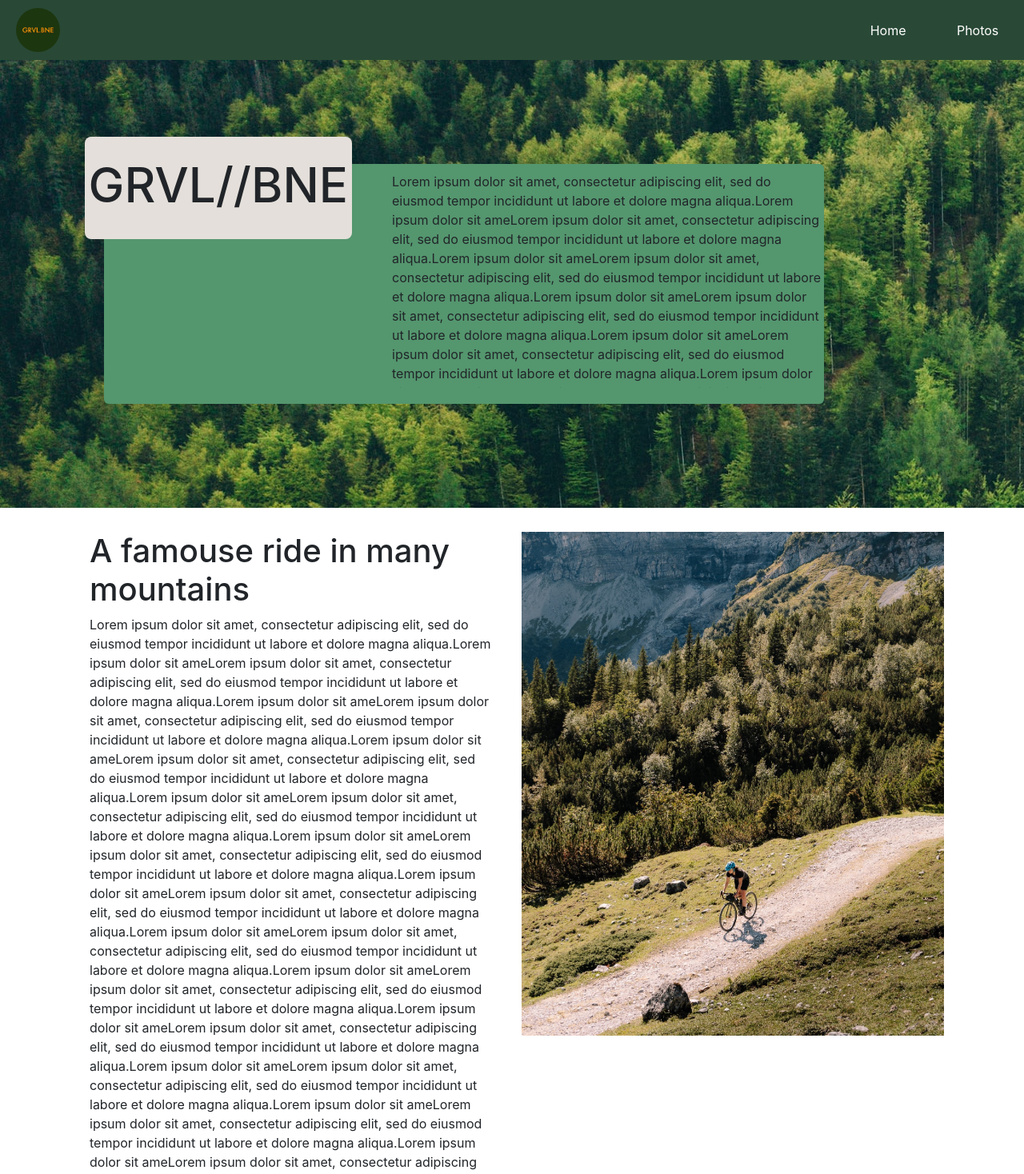
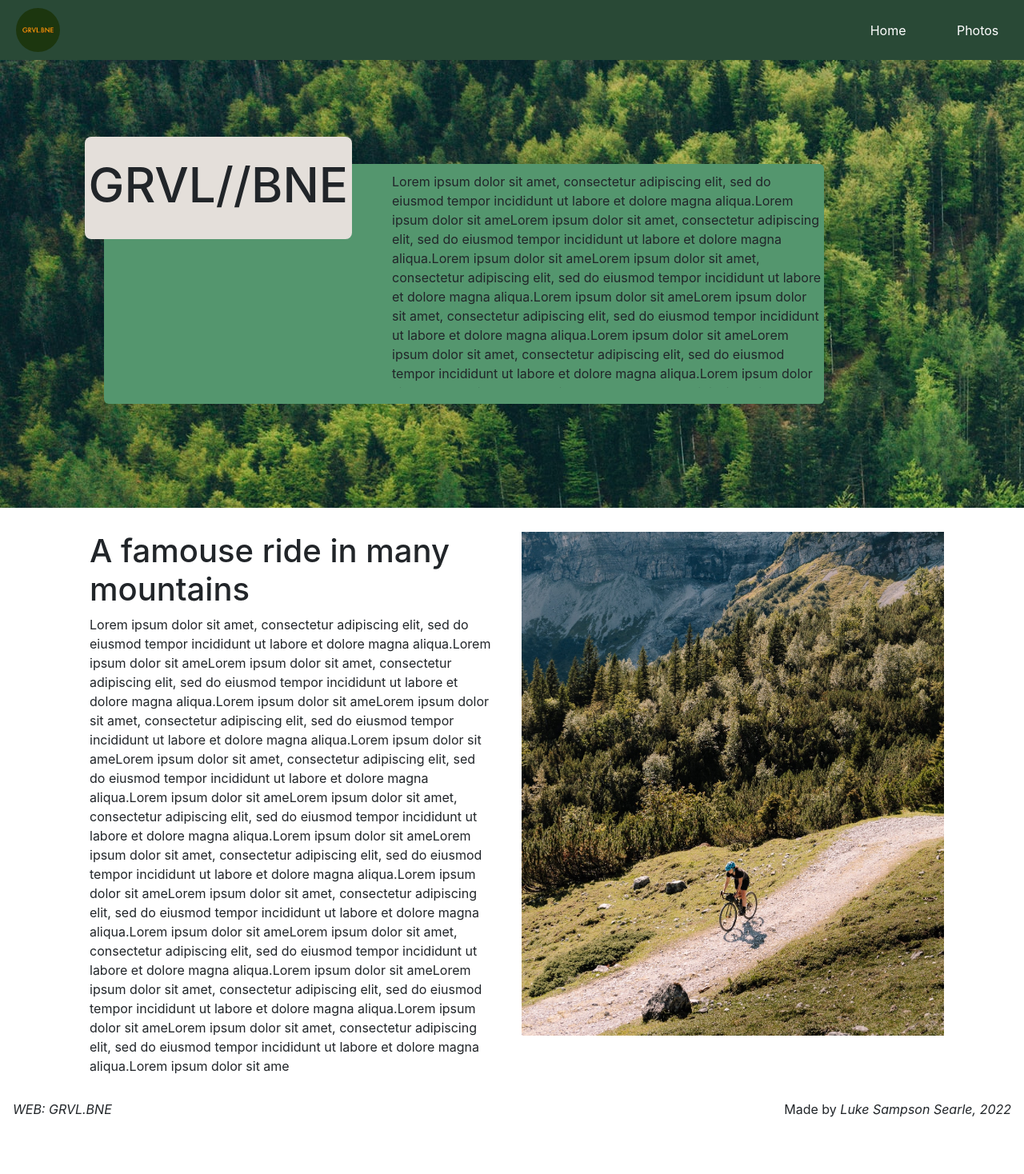
Before and after one commit to sslukess/newapp, a React (Create React App) app: page / in a window 1280 px wide. Shown: the top 1468 px of the page at 80% size. After the commit the page ends 1399 px from the top, so only its background shows below. Built offline with nearby package versions, Linux system fonts and the light colour scheme.

Commit message:
update photo lib page for content

```diff
--- a/src/Components/Organisms/TextAndImage/TextAndImage.module.css
+++ b/src/Components/Organisms/TextAndImage/TextAndImage.module.css
@@ -17,6 +17,6 @@
 }
 
 #imgContainer {
-    height: 770px;
+    /* height: 770px; */
 
 }
--- a/src/Pages/Home/HomePageBody.js
+++ b/src/Pages/Home/HomePageBody.js
@@ -7,7 +7,7 @@ export default function HomepageBody(props) {
     return (
         <>
             <Hero id='hero' text={props.pText} heading='GRVL//BNE' />
-            <TextAndImage heading='A famouse ride in many mountains' text={props.pText.repeat(13)} />
+            <TextAndImage heading='A famouse ride in many mountains' text={props.pText} />
         </>
     )
 }
--- a/src/Pages/PhotoLibrary/PhotoLibraryPageBody.js
+++ b/src/Pages/PhotoLibrary/PhotoLibraryPageBody.js
@@ -2,12 +2,16 @@ import React from "react";
 import { Container, Row, Col } from 'react-bootstrap'
 import libPicDummy from '../../Images/libPicDummy.jpg'
 import PhotoLibrary from '../../Components/Organisms/Photo Library/PhotoLibrary'
+import TextAndImage from '../../Components/Organisms/TextAndImage/TextAndImage'
 
 
 export default function PhotoLibraryPageBody(props) {
 
     return (
+        <>
+        <TextAndImage heading='A photo is worth a thousand words, i think?' text={props.pText} />
         <PhotoLibrary />
+        </>
     )
 }
 
--- a/src/Utils/Router/Routed Page.js
+++ b/src/Utils/Router/Routed Page.js
@@ -28,7 +28,6 @@ export default function PageRender(props) {
     let { page } = useContext(RoutedPage);
 
     let PageToRender = pageList[page]?.Fn ? pageList[page].Fn : HomepageBody;
-    console.log(PageToRender);
 
     return <PageToRender {...props} />;
 }
```
